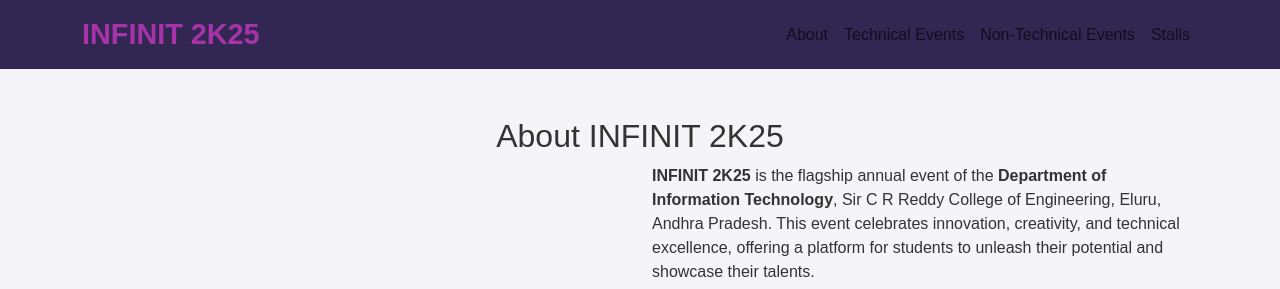
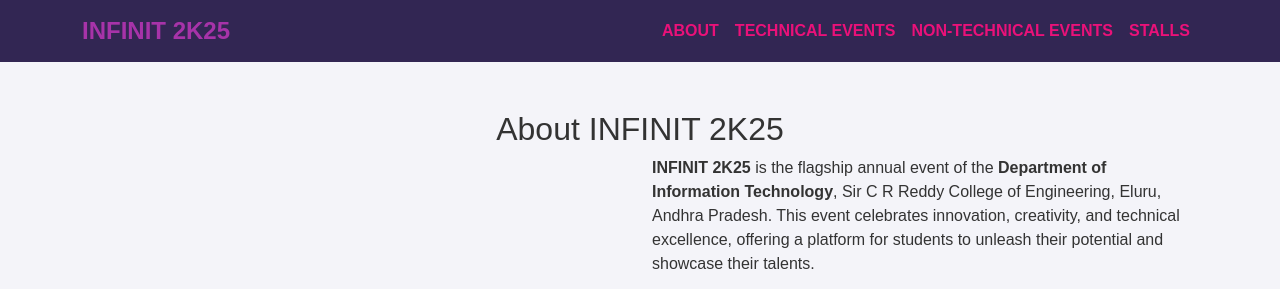
Before and after one commit to karthikdevini/INFINIT2K25, a plain HTML site: page index.html in a window 1280 px wide. Shown: the top 289 px of the page. Drawn offline with nearby package versions, Linux system fonts and the light colour scheme.

Commit message:
Update index.html

```diff
--- a/index.html
+++ b/index.html
@@ -16,6 +16,32 @@
     .navbar {
       background: #322653;
     }
+
+    /* Navbar styling */
+.navbar .nav-link {
+  color: #ea1179 !important; /* Apply the desired color */
+  font-weight: bold; /* Make the text bold */
+  text-transform: uppercase; /* Optional: make text uppercase */
+  transition: color 0.3s; /* Smooth transition for hover effect */
+}
+
+.navbar .nav-link:hover {
+  color: #c30e66 !important; /* Darker shade for hover effect */
+  text-decoration: underline; /* Optional: underline on hover */
+}
+
+/* Navbar brand styling */
+.navbar .navbar-brand {
+  color: #ea1179; /* Match the color of nav links */
+  font-weight: bold; /* Make the brand name bold */
+  font-size: 1.5rem; /* Optional: increase font size */
+  transition: color 0.3s;
+}
+
+.navbar .navbar-brand:hover {
+  color: #c30e66; /* Darker shade on hover */
+}
+
 
     .navbar-brand {
       font-size: 1.8rem;
@@ -238,7 +264,7 @@
       <div class="collapse navbar-collapse" id="navbarNav">
         <ul class="navbar-nav ms-auto">
           <li class="nav-item">
-            <a class="nav-link" color: #ea1179 href="#about-event">About</a>
+            <a class="nav-link" href="#about-event">About</a>
           </li>
           <li class="nav-item">
             <a class="nav-link" href="#technical">Technical Events</a>
```
